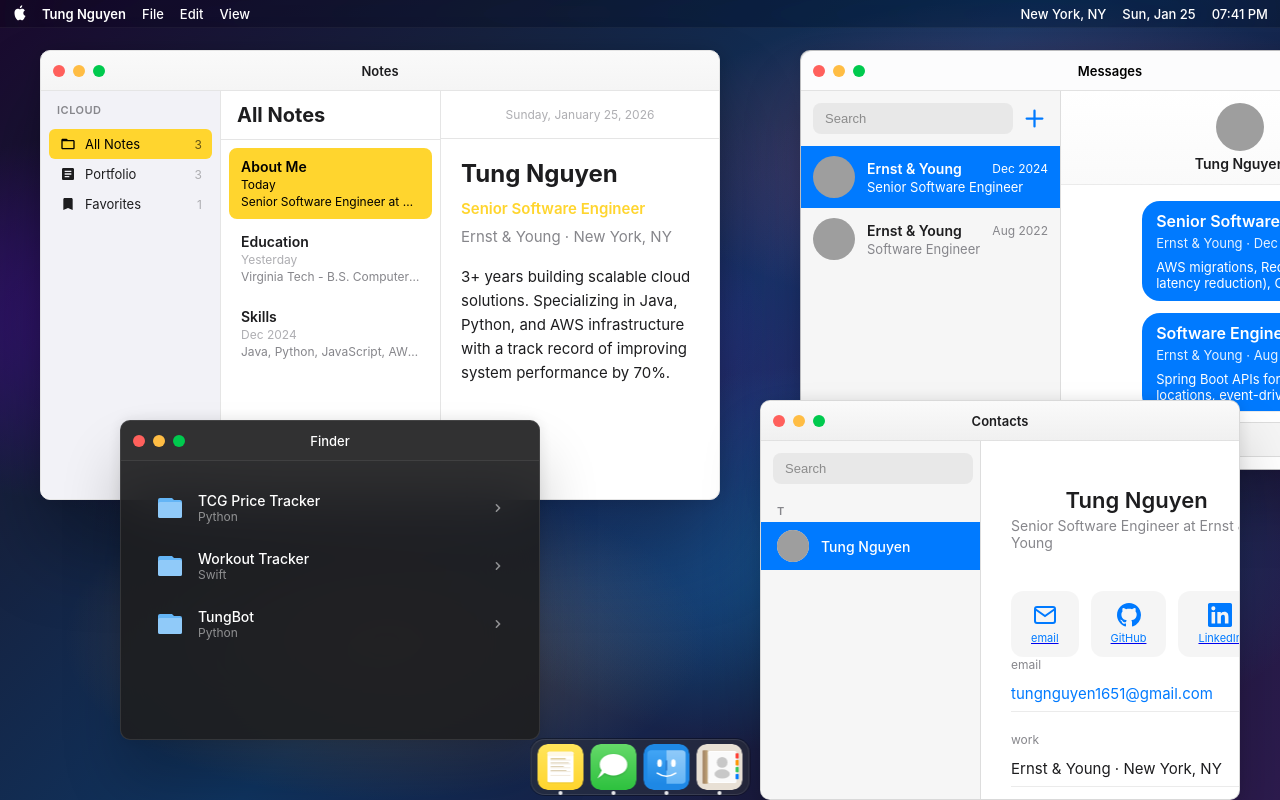
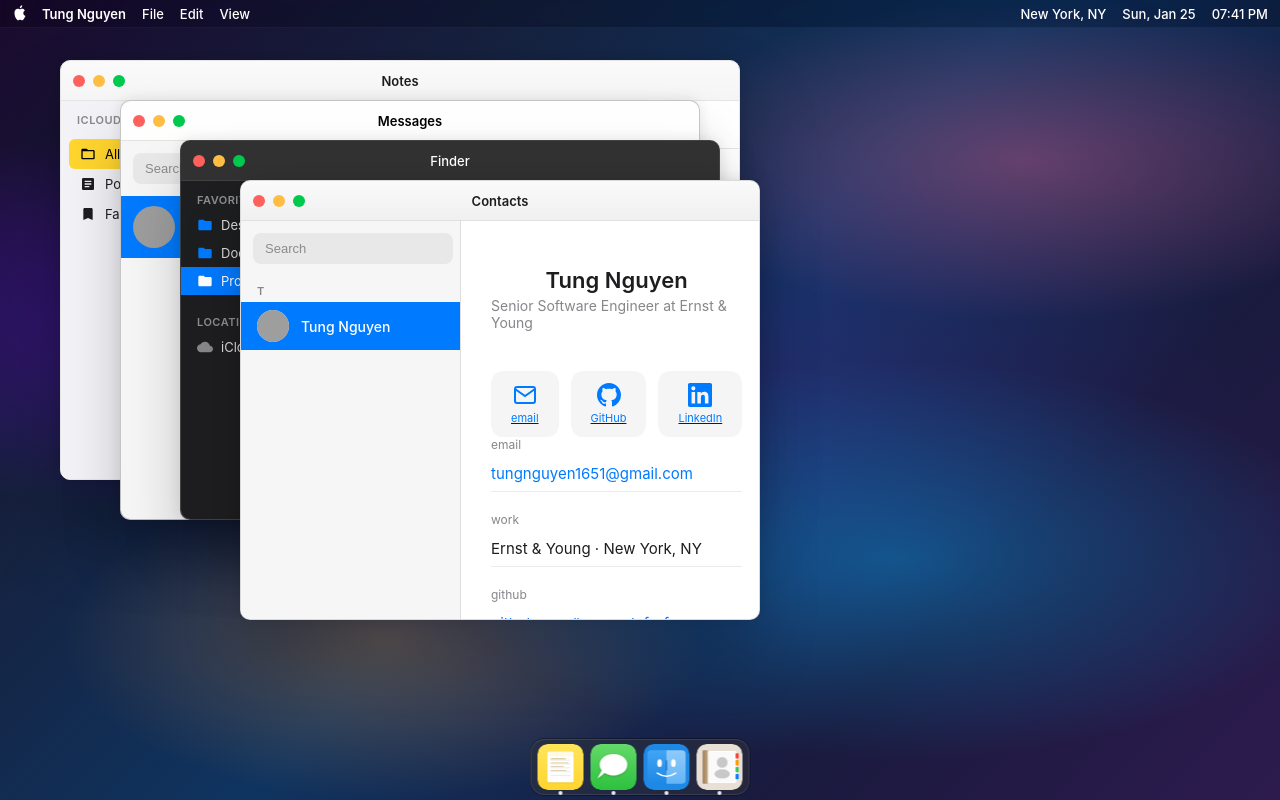
Before and after one commit to tungcodeforfun/tungcodeforfun.github.io, a React (Vite) app: page / in a window 1280 px wide. Built offline with nearby package versions, Linux system fonts and the light colour scheme; grey boxes are pictures that could not be loaded; a web font is replaced by a local one.

Commit message:
Fix Messages sidebar, update Finder layout, fix window positions

```diff
--- a/src/App.css
+++ b/src/App.css
@@ -920,7 +920,7 @@ body {
   padding: 2px 8px;
 }
 
-/* Finder Theme - macOS Finder style */
+/* Finder Theme - macOS Finder style with sidebar */
 .macos-window.finder-theme,
 .mobile-window.finder-theme {
   background: rgba(30, 30, 31, 0.92);
@@ -939,6 +939,173 @@ body {
 
 .finder-theme .window-content {
   background: transparent;
+  padding: 0;
+  display: flex;
+  flex-direction: row;
+}
+
+/* Finder two-panel layout */
+.finder-layout {
+  display: flex;
+  flex: 1;
+  height: 100%;
+  min-height: 0;
+}
+
+/* Finder Sidebar */
+.finder-sidebar {
+  width: 180px;
+  min-width: 180px;
+  background: rgba(30, 30, 32, 0.95);
+  border-right: 1px solid rgba(255, 255, 255, 0.08);
+  display: flex;
+  flex-direction: column;
+  overflow: hidden;
+  border-bottom-left-radius: 10px;
+  padding: 8px 0;
+}
+
+.finder-sidebar-section {
+  margin-bottom: 16px;
+}
+
+.finder-sidebar-header {
+  padding: 4px 16px;
+  font-size: 11px;
+  font-weight: 600;
+  color: rgba(255, 255, 255, 0.5);
+  text-transform: uppercase;
+  letter-spacing: 0.5px;
+}
+
+.finder-sidebar-item {
+  display: flex;
+  align-items: center;
+  gap: 8px;
+  padding: 6px 16px;
+  font-size: 13px;
+  color: rgba(255, 255, 255, 0.85);
+  cursor: pointer;
+  transition: background 0.15s;
+}
+
+.finder-sidebar-item:hover {
+  background: rgba(255, 255, 255, 0.08);
+}
+
+.finder-sidebar-item.active {
+  background: #007AFF;
+  color: #fff;
+}
+
+.finder-sidebar-item svg {
+  width: 16px;
+  height: 16px;
+  flex-shrink: 0;
+}
+
+/* Finder Main Content */
+.finder-main {
+  flex: 1;
+  background: rgba(40, 40, 42, 0.95);
+  display: flex;
+  flex-direction: column;
+  overflow: hidden;
+  min-width: 0;
+  border-bottom-right-radius: 10px;
+}
+
+.finder-toolbar {
+  display: flex;
+  align-items: center;
+  gap: 12px;
+  padding: 8px 16px;
+  border-bottom: 1px solid rgba(255, 255, 255, 0.08);
+  background: rgba(50, 50, 52, 0.5);
+}
+
+.finder-nav-btn {
+  background: none;
+  border: none;
+  color: rgba(255, 255, 255, 0.5);
+  cursor: pointer;
+  padding: 4px;
+  display: flex;
+  align-items: center;
+  justify-content: center;
+}
+
+.finder-nav-btn:hover {
+  color: rgba(255, 255, 255, 0.8);
+}
+
+.finder-nav-btn svg {
+  width: 16px;
+  height: 16px;
+}
+
+.finder-path {
+  flex: 1;
+  font-size: 13px;
+  color: rgba(255, 255, 255, 0.7);
+}
+
+.finder-view-btns {
+  display: flex;
+  gap: 4px;
+}
+
+.finder-files {
+  flex: 1;
+  overflow-y: auto;
+  padding: 12px;
+}
+
+.finder-file-item {
+  display: flex;
+  align-items: center;
+  gap: 12px;
+  padding: 8px 12px;
+  border-radius: 6px;
+  cursor: pointer;
+  transition: background 0.15s;
+}
+
+.finder-file-item:hover {
+  background: rgba(255, 255, 255, 0.08);
+}
+
+.finder-file-item.selected {
+  background: #007AFF;
+}
+
+.finder-file-icon {
+  width: 32px;
+  height: 32px;
+  display: flex;
+  align-items: center;
+  justify-content: center;
+}
+
+.finder-file-icon svg {
+  width: 28px;
+  height: 28px;
+}
+
+.finder-file-info {
+  flex: 1;
+  min-width: 0;
+}
+
+.finder-file-name {
+  font-size: 13px;
+  color: #fff;
+  margin-bottom: 2px;
+}
+
+.finder-file-meta {
+  font-size: 11px;
+  color: rgba(255, 255, 255, 0.5);
 }
 
 /* Contacts Theme - macOS Contacts style with two-panel layout */
--- a/src/App.jsx
+++ b/src/App.jsx
@@ -14,58 +14,25 @@ function App() {
   const [expandedItems, setExpandedItems] = useState({})
   const [isMobile, setIsMobile] = useState(window.innerWidth < 768)
 
-  // Calculate initial positions based on viewport - spread out more
-  const getInitialPositions = () => {
-    const vw = window.innerWidth
-    const vh = window.innerHeight
-    const menuBarHeight = 28
-    const dockHeight = 80
+  // Fixed window positions - simple cascade layout
+  const defaultPositions = {
+    about: { x: 60, y: 60 },
+    experience: { x: 120, y: 100 },
+    projects: { x: 180, y: 140 },
+    contact: { x: 240, y: 180 }
+  }
 
-    if (vw >= 1200) {
-      // Large desktop: spread across screen
-      return {
-        about: { x: 40, y: 50 },
-        experience: { x: vw - 480, y: 50 },
-        projects: { x: 120, y: vh - 380 },
-        contact: { x: vw - 520, y: vh - 400 }
-      }
-    } else if (vw >= 1024) {
-      // Desktop: 2x2 with more spacing
-      const gapX = 60
-      const startX = 40
-      const startY = menuBarHeight + 30
-      return {
-        about: { x: startX, y: startY },
-        experience: { x: vw - 460, y: startY + 40 },
-        projects: { x: startX + 80, y: startY + 320 },
-        contact: { x: vw - 480, y: startY + 360 }
-      }
-    } else if (vw >= 768) {
-      // Tablet: staggered cascade with more spread
-      const startY = menuBarHeight + 30
-      return {
-        about: { x: 30, y: startY },
-        experience: { x: vw - 450, y: startY + 60 },
-        projects: { x: 60, y: startY + 200 },
-        contact: { x: vw - 420, y: startY + 260 }
-      }
-    }
-    return {
-      about: { x: 20, y: 50 },
-      experience: { x: 20, y: 50 },
-      projects: { x: 20, y: 50 },
-      contact: { x: 20, y: 50 }
-    }
+  // Fixed window sizes - sized for their content
+  const defaultSizes = {
+    about: { w: 680, h: 420 },
+    experience: { w: 580, h: 420 },
+    projects: { w: 540, h: 380 },
+    contact: { w: 520, h: 440 }
   }
 
   // Use refs for positions and sizes to avoid re-renders during drag/resize
-  const windowPositions = useRef(getInitialPositions())
-  const windowSizes = useRef({
-    about: { w: 680, h: 450 },
-    experience: { w: 620, h: 420 },
-    projects: { w: 420, h: 320 },
-    contact: { w: 480, h: 400 }
-  })
+  const windowPositions = useRef({ ...defaultPositions })
+  const windowSizes = useRef({ ...defaultSizes })
 
   // Handle resize for mobile detection
   useEffect(() => {
@@ -619,27 +586,18 @@ function App() {
             </button>
           </div>
           <div className="messages-conversation-list">
-            {experience.map((job, index) => (
-              <div
-                key={job.id}
-                className={`messages-conversation-item ${expandedItems[job.id] || index === 0 ? 'active' : ''}`}
-                onClick={() => {
-                  setExpandedItems({})
-                  toggleExpand(job.id)
-                }}
-              >
+            <div className="messages-conversation-item active">
               <div className="messages-conv-avatar">
                 <img src="https://avatars.githubusercontent.com/u/36649688?v=4" alt="" />
               </div>
               <div className="messages-conv-info">
                 <div className="messages-conv-header">
-                    <span className="messages-conv-name">{job.company}</span>
-                    <span className="messages-conv-time">{job.period.split(' - ')[0]}</span>
+                  <span className="messages-conv-name">Ernst & Young</span>
+                  <span className="messages-conv-time">Now</span>
                 </div>
-                  <div className="messages-conv-preview">{job.title}</div>
+                <div className="messages-conv-preview">Experience & Career</div>
               </div>
             </div>
-            ))}
           </div>
         </div>
 
@@ -690,44 +648,80 @@ function App() {
       </div>
     ),
     projects: (
-      <div className="finder-list">
+      <div className="finder-layout">
+        {/* Finder Sidebar */}
+        <div className="finder-sidebar">
+          <div className="finder-sidebar-section">
+            <div className="finder-sidebar-header">Favorites</div>
+            <div className="finder-sidebar-item">
+              <svg viewBox="0 0 24 24" fill="#007AFF">
+                <path d="M10 4H4c-1.1 0-2 .9-2 2v12c0 1.1.9 2 2 2h16c1.1 0 2-.9 2-2V8c0-1.1-.9-2-2-2h-8l-2-2z"/>
+              </svg>
+              <span>Desktop</span>
+            </div>
+            <div className="finder-sidebar-item">
+              <svg viewBox="0 0 24 24" fill="#007AFF">
+                <path d="M20 6h-8l-2-2H4c-1.1 0-2 .9-2 2v12c0 1.1.9 2 2 2h16c1.1 0 2-.9 2-2V8c0-1.1-.9-2-2-2z"/>
+              </svg>
+              <span>Documents</span>
+            </div>
+            <div className="finder-sidebar-item active">
+              <svg viewBox="0 0 24 24" fill="#fff">
+                <path d="M20 6h-8l-2-2H4c-1.1 0-2 .9-2 2v12c0 1.1.9 2 2 2h16c1.1 0 2-.9 2-2V8c0-1.1-.9-2-2-2z"/>
+              </svg>
+              <span>Projects</span>
+            </div>
+          </div>
+          <div className="finder-sidebar-section">
+            <div className="finder-sidebar-header">Locations</div>
+            <div className="finder-sidebar-item">
+              <svg viewBox="0 0 24 24" fill="#888">
+                <path d="M19.35 10.04C18.67 6.59 15.64 4 12 4 9.11 4 6.6 5.64 5.35 8.04 2.34 8.36 0 10.91 0 14c0 3.31 2.69 6 6 6h13c2.76 0 5-2.24 5-5 0-2.64-2.05-4.78-4.65-4.96z"/>
+              </svg>
+              <span>iCloud Drive</span>
+            </div>
+          </div>
+        </div>
+
+        {/* Finder Main Content */}
+        <div className="finder-main">
+          <div className="finder-toolbar">
+            <button className="finder-nav-btn">
+              <svg viewBox="0 0 24 24" fill="currentColor">
+                <path d="M15.41 7.41L14 6l-6 6 6 6 1.41-1.41L10.83 12z"/>
+              </svg>
+            </button>
+            <button className="finder-nav-btn">
+              <svg viewBox="0 0 24 24" fill="currentColor">
+                <path d="M10 6L8.59 7.41 13.17 12l-4.58 4.59L10 18l6-6z"/>
+              </svg>
+            </button>
+            <span className="finder-path">Projects</span>
+          </div>
+          <div className="finder-files">
             {projects.map((proj) => (
-          <div key={proj.id} className={`finder-item-wrapper ${expandedItems[proj.id] ? 'expanded' : ''}`}>
-            <div className="finder-item" onClick={() => toggleExpand(proj.id)}>
-              <span className="finder-icon">
+              <a
+                key={proj.id}
+                href={proj.url}
+                target="_blank"
+                rel="noopener noreferrer"
+                className="finder-file-item"
+                style={{ textDecoration: 'none' }}
+              >
+                <span className="finder-file-icon">
                   <svg viewBox="0 0 32 32" fill="none">
-                  <path d="M6 6h12l2 2h6a2 2 0 012 2v14a2 2 0 01-2 2H6a2 2 0 01-2-2V8a2 2 0 012-2z" fill="#64b5f6" />
-                  <rect x="4" y="10" width="24" height="16" rx="2" fill="#90caf9" />
+                    <path d="M6 4h12l2 2h8a2 2 0 012 2v18a2 2 0 01-2 2H6a2 2 0 01-2-2V6a2 2 0 012-2z" fill="#64b5f6" />
+                    <rect x="4" y="8" width="24" height="18" rx="2" fill="#90caf9" />
                   </svg>
                 </span>
-              <div className="finder-info">
-                <span className="finder-name">{proj.name}</span>
-                <span className="finder-tech">{proj.tech}</span>
+                <div className="finder-file-info">
+                  <div className="finder-file-name">{proj.name}</div>
+                  <div className="finder-file-meta">{proj.tech}</div>
                 </div>
-              <span className="finder-arrow">
-                <svg viewBox="0 0 20 20" fill="currentColor" width="16" height="16" style={{ transform: expandedItems[proj.id] ? 'rotate(90deg)' : 'none', transition: 'transform 0.2s' }}>
-                  <path fillRule="evenodd" d="M7.293 14.707a1 1 0 010-1.414L10.586 10 7.293 6.707a1 1 0 011.414-1.414l4 4a1 1 0 010 1.414l-4 4a1 1 0 01-1.414 0z" />
-                </svg>
-              </span>
+              </a>
+            ))}
           </div>
-            {expandedItems[proj.id] && (
-              <div className="project-details">
-                <p className="project-desc">{proj.desc}</p>
-                <ul>
-                  {proj.details.map((detail, i) => (
-                    <li key={i}>{detail}</li>
-                  ))}
-                </ul>
-                <a href={proj.url} target="_blank" rel="noopener noreferrer" className="project-link">
-                  <svg viewBox="0 0 24 24" fill="currentColor" width="14" height="14">
-                    <path d="M12 0C5.37 0 0 5.37 0 12c0 5.31 3.435 9.795 8.205 11.385.6.105.825-.255.825-.57 0-.285-.015-1.23-.015-2.235-3.015.555-3.795-.735-4.035-1.41-.135-.345-.72-1.41-1.23-1.695-.42-.225-1.02-.78-.015-.795.945-.015 1.62.87 1.845 1.23 1.08 1.815 2.805 1.305 3.495.99.105-.78.42-1.305.765-1.605-2.67-.3-5.46-1.335-5.46-5.925 0-1.305.465-2.385 1.23-3.225-.12-.3-.54-1.53.12-3.18 0 0 1.005-.315 3.3 1.23.96-.27 1.98-.405 3-.405s2.04.135 3 .405c2.295-1.56 3.3-1.23 3.3-1.23.66 1.65.24 2.88.12 3.18.765.84 1.23 1.905 1.23 3.225 0 4.605-2.805 5.625-5.475 5.925.435.375.81 1.095.81 2.22 0 1.605-.015 2.895-.015 3.3 0 .315.225.69.825.57A12.02 12.02 0 0024 12c0-6.63-5.37-12-12-12z"/>
-                  </svg>
-                  View on GitHub
-                </a>
         </div>
-            )}
-          </div>
-        ))}
       </div>
     ),
     contact: (
```
Lines whose indentation alone changed are shown as unchanged.
